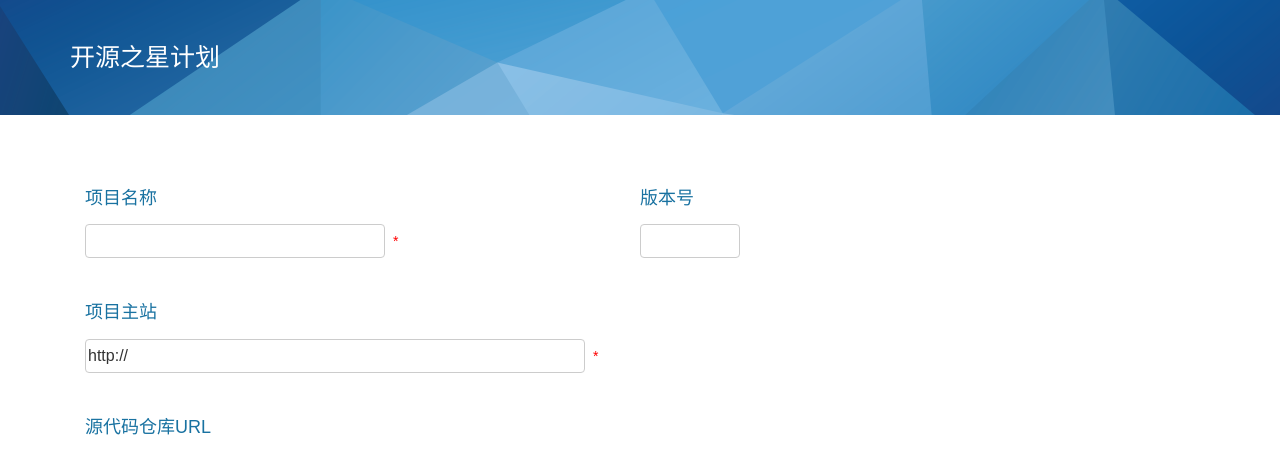
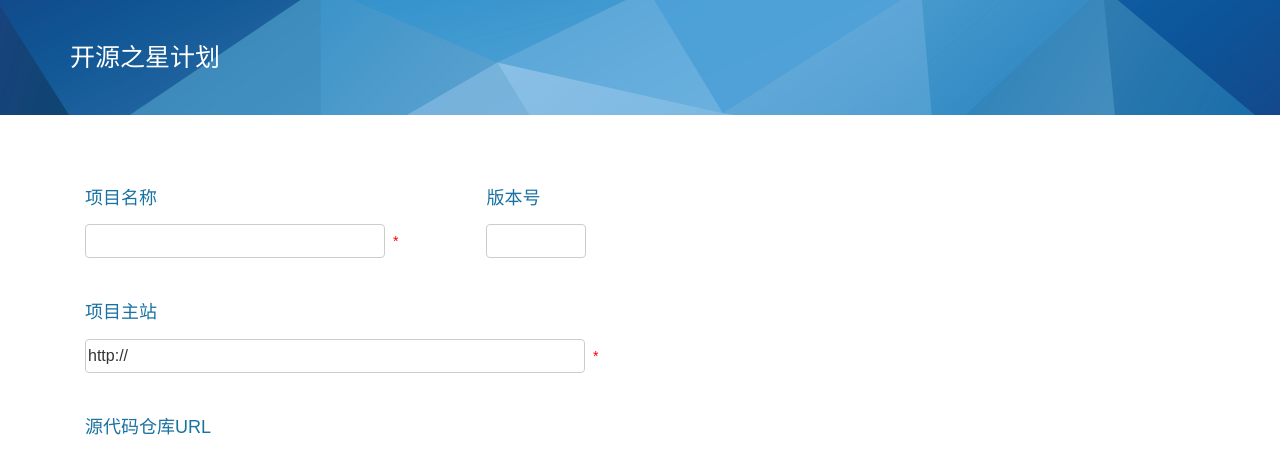
Before and after one commit to msopentechcn/kaiyuanzhixing, a PHP site: page /licensing.php in a window 1280 px wide. Shown: the part 55-504 px from the top of the page. Run offline with PHP 8.4, Linux system fonts and the light colour scheme.

Commit message:
fix the layout issue

```diff
--- a/css/style.css
+++ b/css/style.css
@@ -162,8 +162,10 @@ select {
     margin-bottom: 10px;
 }
 
-.input-bottom.min-type {
-    width: 50%;
+.input-bottom.min-type-2 {
+    margin-right: 80px;
+    display: inline-block;
+    width: auto;
     clear: none;
 }
 
@@ -187,17 +189,14 @@ select {
 }
 
 #overlay {
-  visibility: hidden; /*hidden;*/
+  visibility: hidden;
   position: fixed;
   left: 0px;
   top: 0px;
   right: 0px;
   bottom: 0px;
   z-index: 1000;
-  background: gray;
-  zoom: 1;
-  filter: alpha(opacity=80);
-  opacity: 0.5;
+  background: rgba(0,0,0,.6);
 }
 
 #statusdialog {
@@ -216,10 +215,12 @@ select {
   height: 200px;
   margin: 100px auto;
   margin-top: 200px;
-  border: 1px solid #000;
   padding: 15px;
   text-align: center;
-  background: white;
+}
+
+#dialog h3 {
+    color: rgba(255,255,255,.9);
 }
 
 #statusinfo {
--- a/licensing.php
+++ b/licensing.php
@@ -76,12 +76,12 @@
                 <div class="column-container">
                     <!--<h3 class="title">开源许可评估</h3>-->
                     <form action="processresult.php" method="post" id="validform">
-                        <div class="article-block input-bottom min-type">
+                        <div class="article-block input-bottom min-type-2">
 			                <p>项目名称</p>
 			                <input class="form-control" type="text" name="projectname" maxlength="16" id="proname">
                             <span id="wproName"> *</span>
                         </div>
-                        <div class="article-block input-bottom min-type">
+                        <div class="article-block input-bottom min-type-2">
                             <p>版本号</p>
                             <input class="form-control" type="text" name="version" maxlength="10" id="ver">
                         </div>
```
